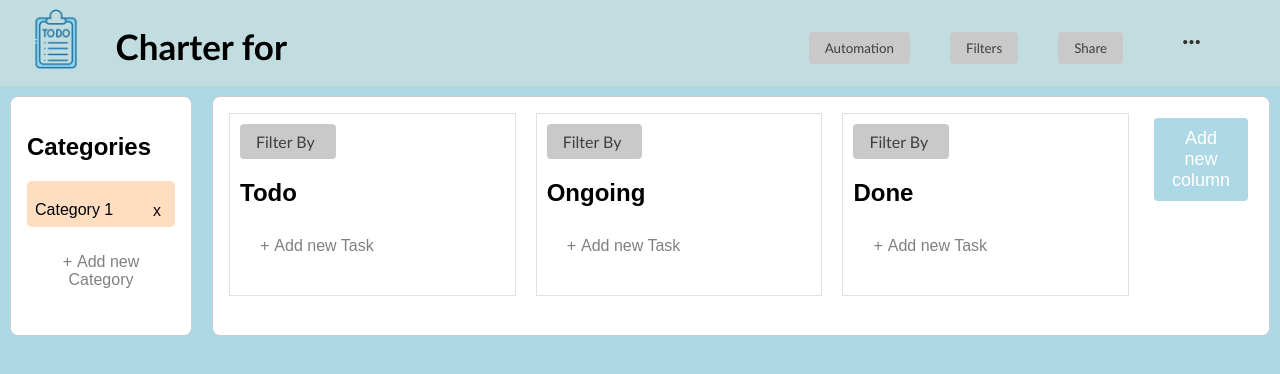
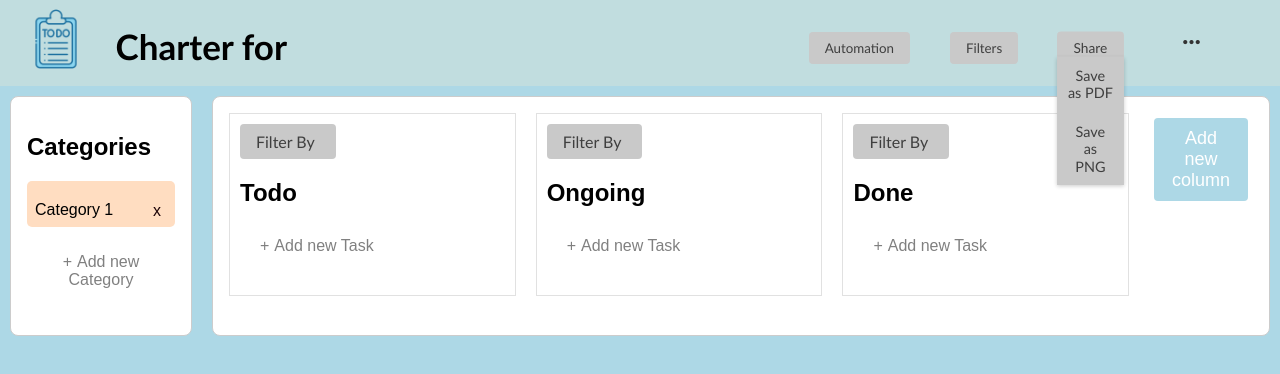
Before and after one commit to Amtizma/ProiectSOPM, a React (Create React App) app: page / in a window 1280 px wide. Both pictures are taken after a click on the button "Share". Shown: the top 374 px of the page. Built offline with nearby package versions, Linux system fonts and the light colour scheme.

Commit message:
share button features

```diff
--- a/package.json
+++ b/package.json
@@ -10,6 +10,8 @@
     "boxicons": "^2.1.4",
     "ejs": "^3.1.9",
     "express": "^4.18.2",
+    "html2canvas": "^1.4.1",
+    "html2pdf.js": "^0.10.1",
     "mongoose": "^8.0.3",
     "react": "^18.2.0",
     "react-beautiful-dnd": "^13.1.1",
--- a/src/App.js
+++ b/src/App.js
@@ -5,6 +5,7 @@ import './App.css';
 import './topbar.css';
 import TopBar from './topbar';
 import TaskPage from './AddTask';
+
 
 const App = () => {
     const [sortOrder, setSortOrder] = useState('default');
--- a/src/topbar.js
+++ b/src/topbar.js
@@ -1,4 +1,7 @@
-import React, { useState } from 'react';
+import React, { useState, useEffect } from 'react';
+import html2pdf from 'html2pdf.js';
+import html2canvas from 'html2canvas'; // Import html2canvas library
+
 import './topbar.css';
 import 'boxicons/css/boxicons.min.css';
 import logo from './images/logo.png';
@@ -10,6 +13,38 @@ function TopBar({ sortOrder, setSortOrder }) {
     const [showAuto, setShowAuto] = useState(false);
     const [showFilters, setShowFilters] = useState(false);
     const [showFeedbackPopup, setShowFeedbackPopup] = useState(false);
+    const [showShareMenu, setShowShareMenu] = useState(false);
+    const [saveAsPdfClicked, setSaveAsPdfClicked] = useState(false);
+
+
+    const savePNG = async () => {
+        const appElement = document.getElementsByClassName('App')[0];
+
+        // Capture screenshot using html2canvas
+        const canvas = await html2canvas(appElement);
+
+        // Convert canvas to data URL
+        const dataUrl = canvas.toDataURL();
+
+        // Create a temporary link element
+        const link = document.createElement('a');
+        link.href = dataUrl;
+
+        // Set the download attribute with a file name
+        link.download = 'screenshot.png';
+
+        // Trigger a click on the link to prompt the download
+        link.click();
+      };
+
+    useEffect(() => {
+        if (saveAsPdfClicked) {
+            // Call saveAsPDF only when the "Save as PDF" button is clicked
+            saveAsPDF();
+            // Reset the state to prevent unnecessary future calls
+            setSaveAsPdfClicked(false);
+        }
+    }, [saveAsPdfClicked]);
 
     const toggleAuto = () => {
         setShowAuto(!showAuto);
@@ -24,6 +59,10 @@ function TopBar({ sortOrder, setSortOrder }) {
         if (showThemePopup) {
             setShowThemePopup(false);
         }
+
+        if (showShareMenu) {
+            setShowShareMenu(false);
+        }
     };
 
     const toggleThemePopup = () => {
@@ -34,6 +73,10 @@ function TopBar({ sortOrder, setSortOrder }) {
         setShowFeedbackPopup(!showFeedbackPopup);
     };
 
+    const toggleShareMenu = () => {
+        setShowShareMenu(!showShareMenu);
+    };
+
     const sendFeedback = () => {
         const feedbackText = document.getElementById('feedback-textarea').value;
         const emailSubject = 'Feedback for Your App';
@@ -42,6 +85,18 @@ function TopBar({ sortOrder, setSortOrder }) {
         toggleFeedbackPopup(); // Close the feedback popup after sending
     };
 
+    const saveAsPDF = () => {
+        const appElement = document.getElementsByClassName('top-bar')[0];
+        const pdfOptions = {
+            margin: 10,
+            filename: 'your_document.pdf',
+            image: { type: 'jpeg', quality: 0.98 },
+            html2canvas: { scale: 2 },
+            jsPDF: { unit: 'mm', format: 'a4', orientation: 'portrait' },
+        };
+
+        html2pdf(appElement, pdfOptions);
+    };
     return (
         <div>
             <div className="top-bar">
@@ -76,7 +131,20 @@ function TopBar({ sortOrder, setSortOrder }) {
                             )}
                         </button>
 
-                        <button className="button">Share</button>
+                        <button
+          className={`button ${showShareMenu ? 'active' : ''}`}
+          onClick={toggleShareMenu}>
+          Share
+          {showShareMenu && (
+            <div className="dropdown-menu">
+              <ul>
+                <li onClick={() => setSaveAsPdfClicked(true)}>Save as PDF</li>
+                <li onClick={savePNG}>Save as PNG</li>
+              </ul>
+            </div>
+          )}
+        </button>
+
 
                         <button
                             className={`button settings-button ${showMenu ? 'active' : ''}`}
```
Also changed, not shown: 1 other file (tests, documents, lock files or other folders). Lines whose indentation alone changed are shown as unchanged.
